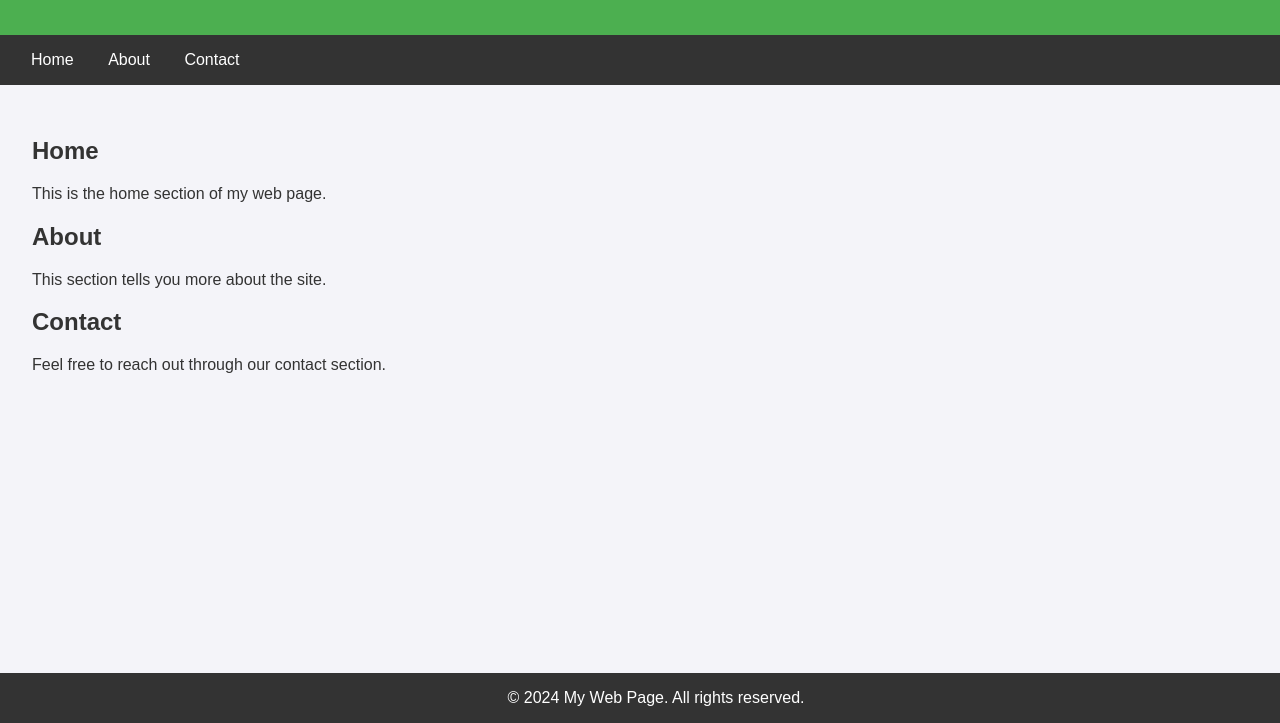
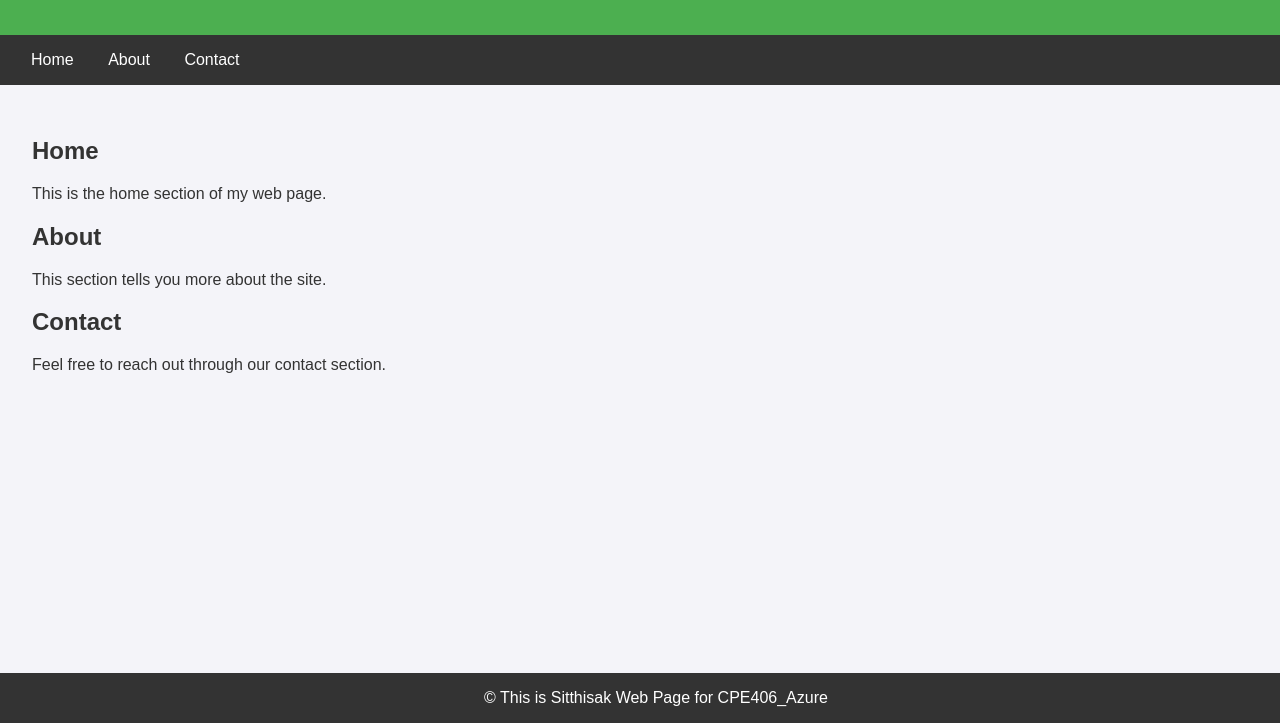
Before and after one commit to NickySitthisak/Nicky_Azure, a plain HTML site: page index.html in a window 1280 px wide. Shown: the part 77-800 px from the top of the page. Drawn offline with Linux system fonts and the light colour scheme.

Commit message:
Update index.html

```diff
--- a/index.html
+++ b/index.html
@@ -70,7 +70,7 @@
     </main>
 
     <footer>
-        &copy; 2024 My Web Page. All rights reserved.
+        &copy; This is Sitthisak Web Page for CPE406_Azure
     </footer>
 
 </body>
```
